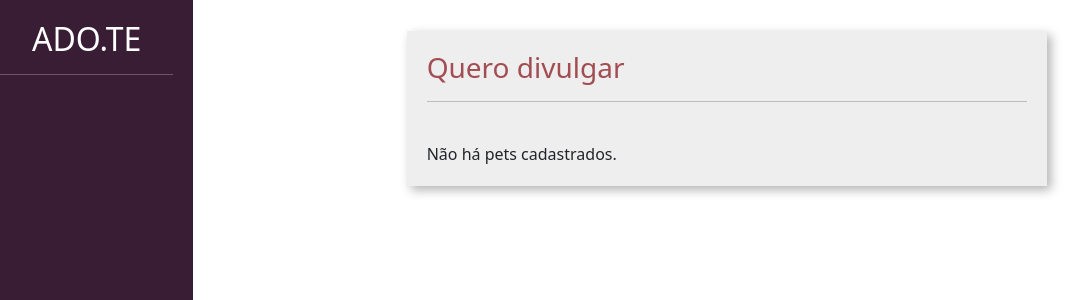
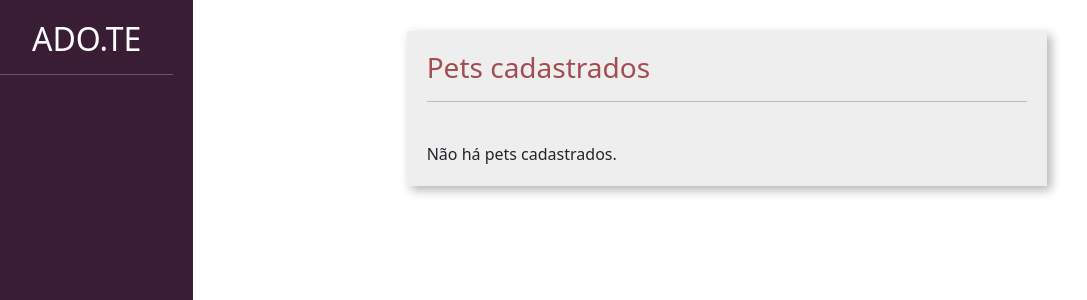
Before and after one commit to raphael-araujo/adote, a Django app: page /divulgar/seus_pets/ in a window 1280 px wide. Shown: the top 300 px of the page, without its empty margins (20-1107 px from the left). Run offline with Django 4.2, Linux system fonts and the light colour scheme; the visitor is signed in with stand-in values (Sample User, id 1); data that the repository does not hold is empty; parts of the project's set-up code (start-up, migrations or seed data) failed here and were passed over.

Commit message:
alterando título de exibição da tabela

```diff
--- a/divulgar/templates/seus_pets.html
+++ b/divulgar/templates/seus_pets.html
@@ -29,7 +29,7 @@
                                     </div>
                                 {% endfor %}
                             {% endif %}
-                            <h3 class="font-vinho">Quero divulgar</h3>
+                            <h3 class="font-vinho">Pets cadastrados</h3>
                             <hr>
                             {% if pets %}
                                 <table class="tabela" cellpadding="20">
```
